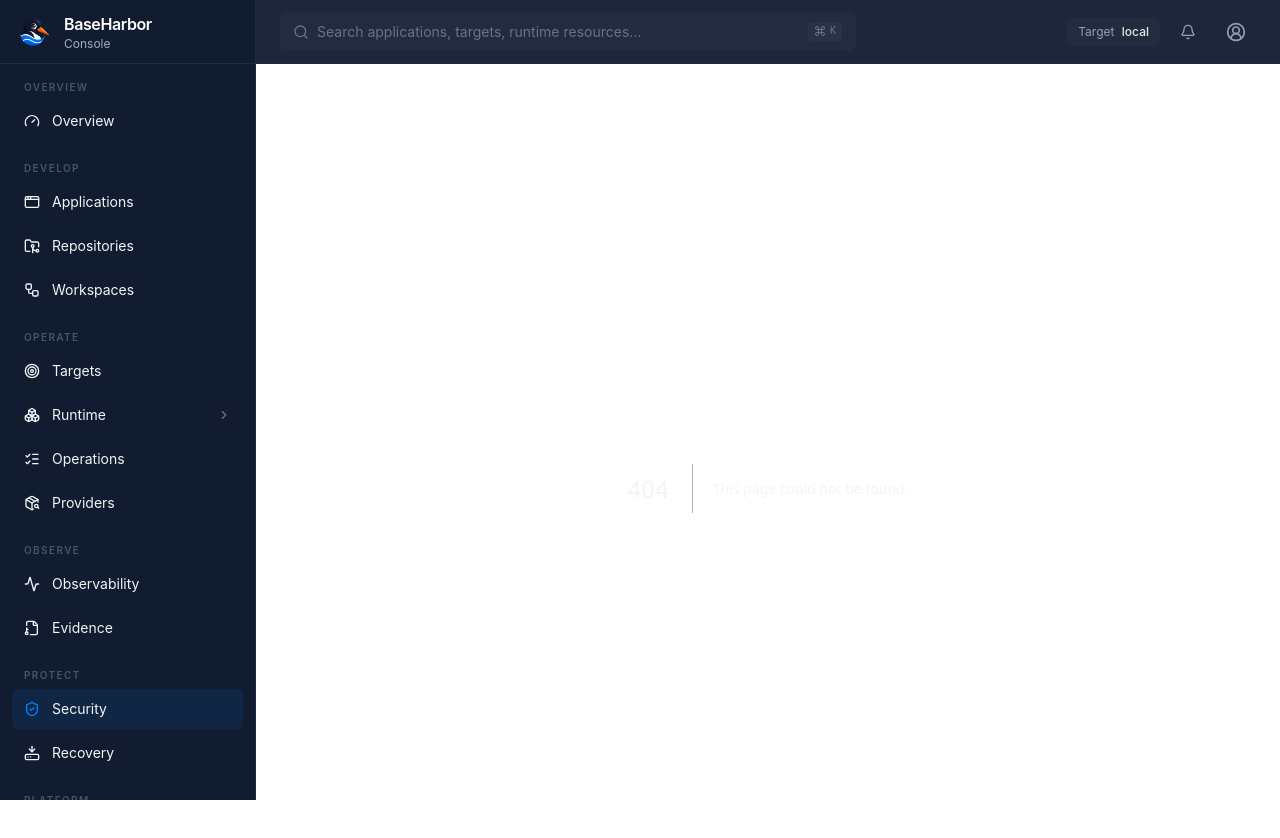
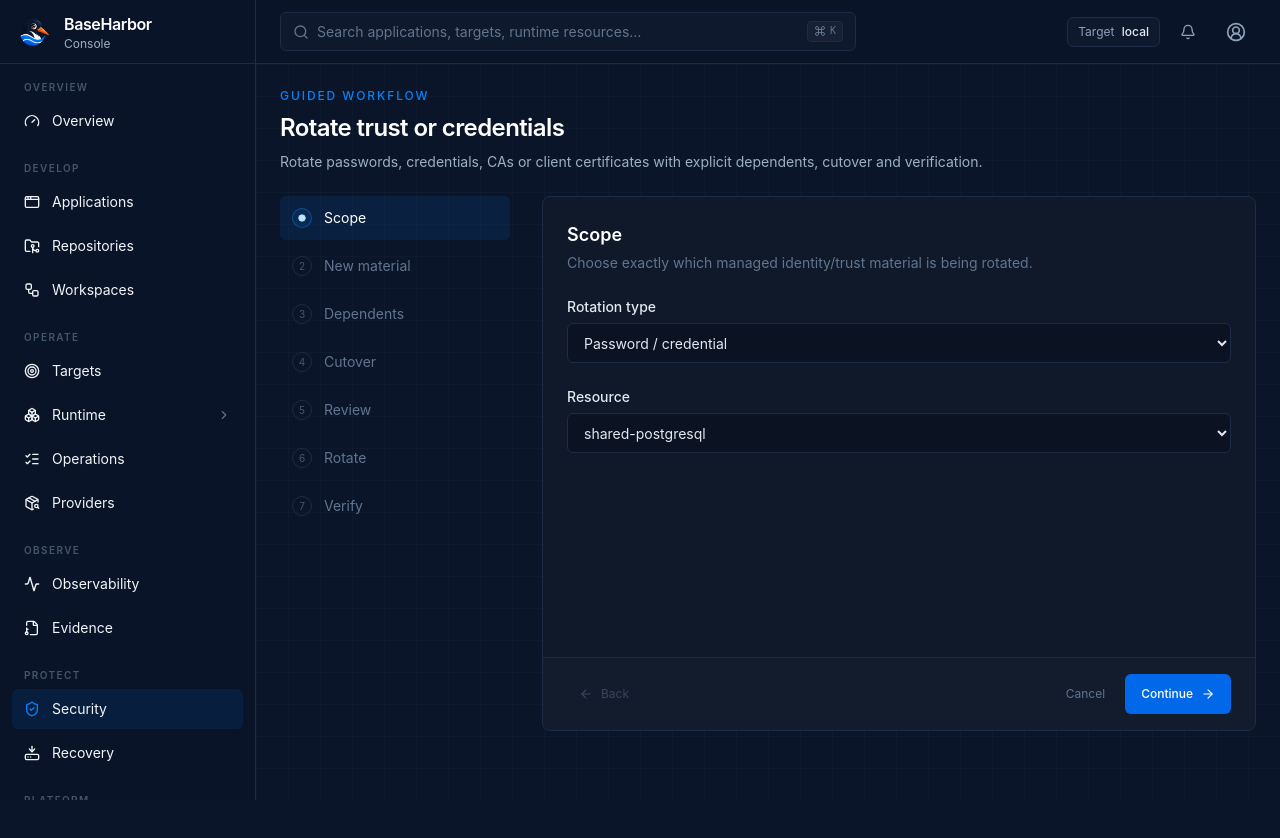
Before and after one commit to mcpdev80/baseharbor-console, a Next.js app: page /security/rotate in a window 1280 px wide. Before the commit this address had no page. Shown: the top 838 px of the page. After the commit the page ends 800 px from the top, so only its background shows below. Built offline with nearby package versions, Linux system fonts and the light colour scheme.

Commit message:
feat: add credential and certificate rotation wizard

```diff
--- /dev/null
+++ b/src/app/security/rotate/page.tsx
@@ -0,0 +1,5 @@
+import { RotationWizard } from "@/components/wizard/rotation-wizard";
+
+export default function RotateSecurityMaterialPage() {
+  return <RotationWizard />;
+}
```
